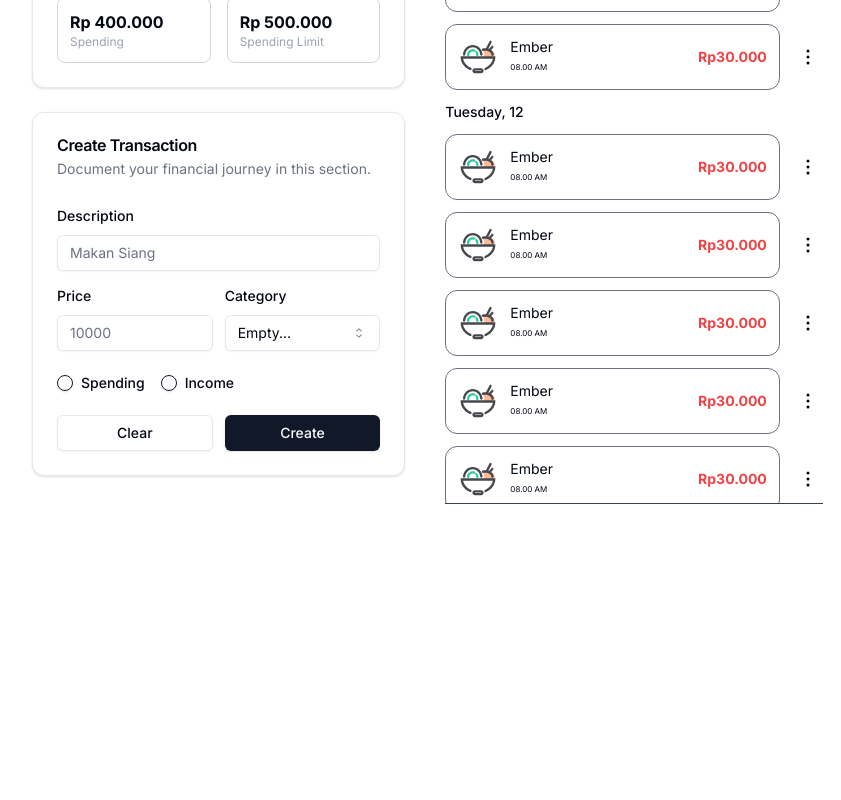
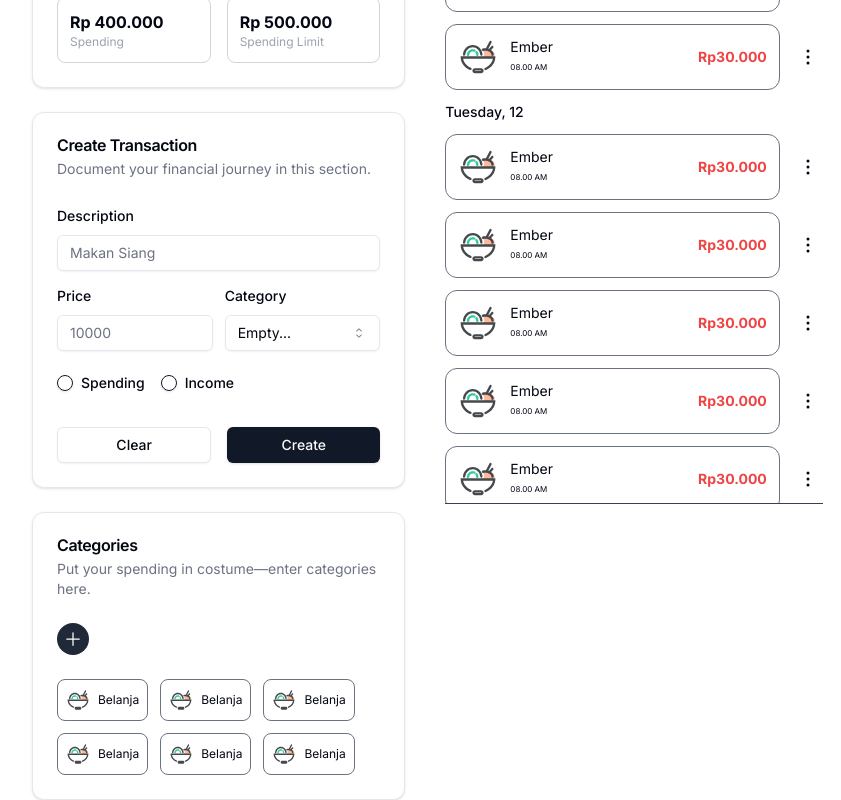
Before and after one commit to Rasikhkp/Cashzzle-frontend, a Next.js app: page / in a window 1280 px wide. Shown: the part 245-1045 px from the top of the page, without its empty margins (8-849 px from the left). Before the commit the page ends 800 px from the top, so only its background shows below. Built offline with nearby package versions, Linux system fonts and the light colour scheme.

Commit message:
add client side categories feature

```diff
--- /dev/null
+++ b/app/_components/categories-choose-icon.tsx
@@ -0,0 +1,35 @@
+import Image from 'next/image'
+import React, { useState } from 'react'
+import food from "@/public/food.svg";
+import { Card } from '@/components/ui/card';
+
+const CategoriesChooseIcon = () => {
+    const [openChooseIcon, setOpenChooseIcon] = useState(false)
+    return (
+        <div className='relative'>
+            <button onClick={() => setOpenChooseIcon(!openChooseIcon)} type='button' className="flex border border-gray-800 rounded-lg items-center justify-center w-[38px] h-[38px]">
+                <Image
+                    src={food}
+                    width={24}
+                    alt="food"
+                />
+            </button>
+
+            {openChooseIcon && (
+                <Card className='absolute right-0 bottom-[150%] p-3 flex flex-wrap w-[220px] justify-center gap-3'>
+                    {Array.from({ length: 16 }, (_, i) => (
+                        <button type='button' key={i} className="flex border border-gray-800 rounded-lg items-center justify-center w-[38px] h-[38px]">
+                            <Image
+                                src={food}
+                                width={24}
+                                alt="food"
+                            />
+                        </button>
+                    ))}
+                </Card>
+            )}
+        </div>
+    )
+}
+
+export default CategoriesChooseIcon
--- /dev/null
+++ b/app/_components/categories-create.tsx
@@ -0,0 +1,82 @@
+import {
+    Card,
+    CardContent,
+} from "@/components/ui/card";
+import {
+    Form,
+    FormControl,
+    FormField,
+    FormItem,
+    FormMessage,
+} from "@/components/ui/form";
+import { Input } from "@/components/ui/input";
+import { Button } from "@/components/ui/button";
+import { useForm } from "react-hook-form";
+import { TCreateCategoriesSchema, createCategoriesSchema } from "@/lib/schema";
+import { zodResolver } from "@hookform/resolvers/zod";
+import CategoriesChooseIcon from "./categories-choose-icon";
+
+
+const CategoriesCreate = () => {
+    const form = useForm<TCreateCategoriesSchema>({
+        resolver: zodResolver(createCategoriesSchema)
+    })
+
+    const onSubmit = () => { }
+
+    return (
+        <div>
+            <Card className="absolute top-0 left-10 pt-6 w-80">
+                <CardContent>
+                    <Form {...form}>
+                        <form onSubmit={form.handleSubmit(onSubmit)}>
+                            <div className="flex gap-5">
+                                <FormField
+                                    control={form.control}
+                                    name="name"
+                                    render={({ field }) => (
+                                        <FormItem>
+                                            <FormControl>
+                                                <Input
+                                                    placeholder="Belanja"
+                                                    {...field}
+                                                />
+                                            </FormControl>
+                                            <FormMessage className="text-start" />
+                                        </FormItem>
+                                    )}
+                                />
+
+                                <CategoriesChooseIcon />
+                            </div>
+
+                            <FormField
+                                control={form.control}
+                                name="icon"
+                                render={({ field }) => (
+                                    <FormItem>
+                                        <FormControl>
+                                            <Input
+                                                type="hidden"
+                                                {...field}
+                                            />
+                                        </FormControl>
+                                    </FormItem>
+                                )}
+                            />
+
+                            <Button
+                                className="mt-3 w-full"
+                            >
+                                Create
+                            </Button>
+
+                        </form>
+                    </Form>
+                </CardContent>
+            </Card>
+        </div>
+    )
+}
+
+export default CategoriesCreate
--- /dev/null
+++ b/app/_components/categories.tsx
@@ -0,0 +1,53 @@
+"use client";
+
+import {
+    Card,
+    CardContent,
+    CardDescription,
+    CardHeader,
+    CardTitle,
+} from "@/components/ui/card";
+import { MinusIcon, PlusIcon } from "@heroicons/react/24/outline";
+import Image from "next/image";
+import React, { useState } from "react";
+import food from "@/public/food.svg";
+import CategoriesCreate from "./categories-create";
+
+const Categories = () => {
+    const [createCategory, setCreateCategory] = useState(false)
+
+    return (
+        <Card className="mt-6">
+            <CardHeader>
+                <CardTitle>Categories</CardTitle>
+                <CardDescription>
+                    Put your spending in costume—enter categories here.
+                </CardDescription>
+            </CardHeader>
+            <CardContent>
+                <div className="relative">
+                    <button onClick={() => setCreateCategory(!createCategory)} className="cursor-pointer rounded-full w-8 h-8 bg-gray-800 hover:bg-gray-900 active:bg-black transition-all flex justify-center items-center">
+                        {createCategory ?
+                            <MinusIcon className="w-5 text-white" />
+                            :
+                            <PlusIcon className="w-5 text-white" />}
+                    </button>
+
+                    {createCategory && <CategoriesCreate />}
+                </div>
+
+                <div className="flex flex-wrap gap-3 mt-6">
+                    {Array.from({ length: 6 }, (_, i) => (
+                        <div key={i} className="rounded-lg border border-gray-500 p-2 text-xs flex items-center gap-2">
+                            <Image src={food} width={24} alt="food" />
+                            Belanja
+                        </div>
+                    ))}
+
+                </div>
+            </CardContent>
+        </Card>
+    );
+};
+
+export default Categories;
--- a/app/_components/create-transaction.tsx
+++ b/app/_components/create-transaction.tsx
@@ -40,7 +40,7 @@ const CreateTransaction = () => {
         resolver: zodResolver(createTransactionSchema),
     });
 
-    const onSubmit = () => {};
+    const onSubmit = () => { };
 
     return (
         <Card className="mt-6">
@@ -132,13 +132,18 @@ const CreateTransaction = () => {
                                 <Label htmlFor="r3">Income</Label>
                             </div>
                         </RadioGroup>
+
+                        <div className="pt-6 flex gap-4 w-full">
+                            <Button variant="outline" className="w-full">
+                                Clear
+                            </Button>
+                            <Button className="w-full">
+                                Create
+                            </Button>
+                        </div>
                     </form>
                 </Form>
             </CardContent>
-            <CardFooter className="grid grid-cols-2 gap-3">
-                <Button variant="outline">Clear</Button>
-                <Button>Create</Button>
-            </CardFooter>
         </Card>
     );
 };
--- a/app/page.tsx
+++ b/app/page.tsx
@@ -1,12 +1,9 @@
-import Image from "next/image";
 import MonthNavigation from "./_components/month-navigation";
-import { Card, CardContent } from "@/components/ui/card";
-import { EllipsisVerticalIcon } from "@heroicons/react/24/outline";
-import { Button } from "@/components/ui/button";
 import TransactonList from "./_components/transaction-list";
 import WebsiteName from "./_components/website-name";
 import Overview from "./_components/overview";
 import CreateTransaction from "./_components/create-transaction";
+import Categories from "./_components/categories";
 
 export default function Home() {
     return (
@@ -15,6 +12,7 @@ export default function Home() {
                 <WebsiteName />
                 <Overview />
                 <CreateTransaction />
+                <Categories />
             </div>
             <div className="relative">
                 <div className="fixed xl:w-[calc(378px)] w-[calc(33%-48px)]">
--- a/lib/schema.ts
+++ b/lib/schema.ts
@@ -7,4 +7,10 @@ export const createTransactionSchema = z.object({
     category: z.string().min(1),
 });
 
+export const createCategoriesSchema = z.object({
+    name: z.string().min(1),
+    icon: z.string().min(1),
+});
+
 export type TCreateTransactionSchema = z.infer<typeof createTransactionSchema>;
+export type TCreateCategoriesSchema = z.infer<typeof createCategoriesSchema>;
```
